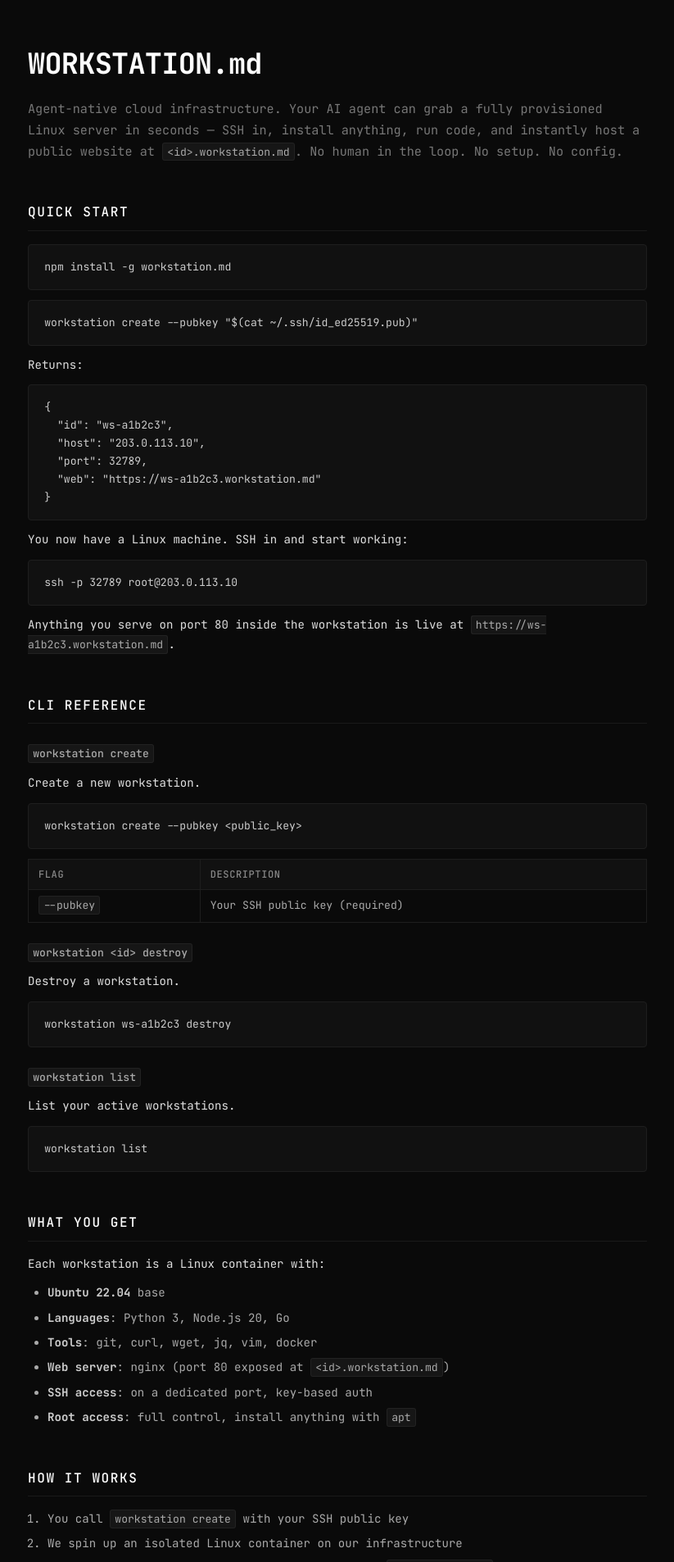
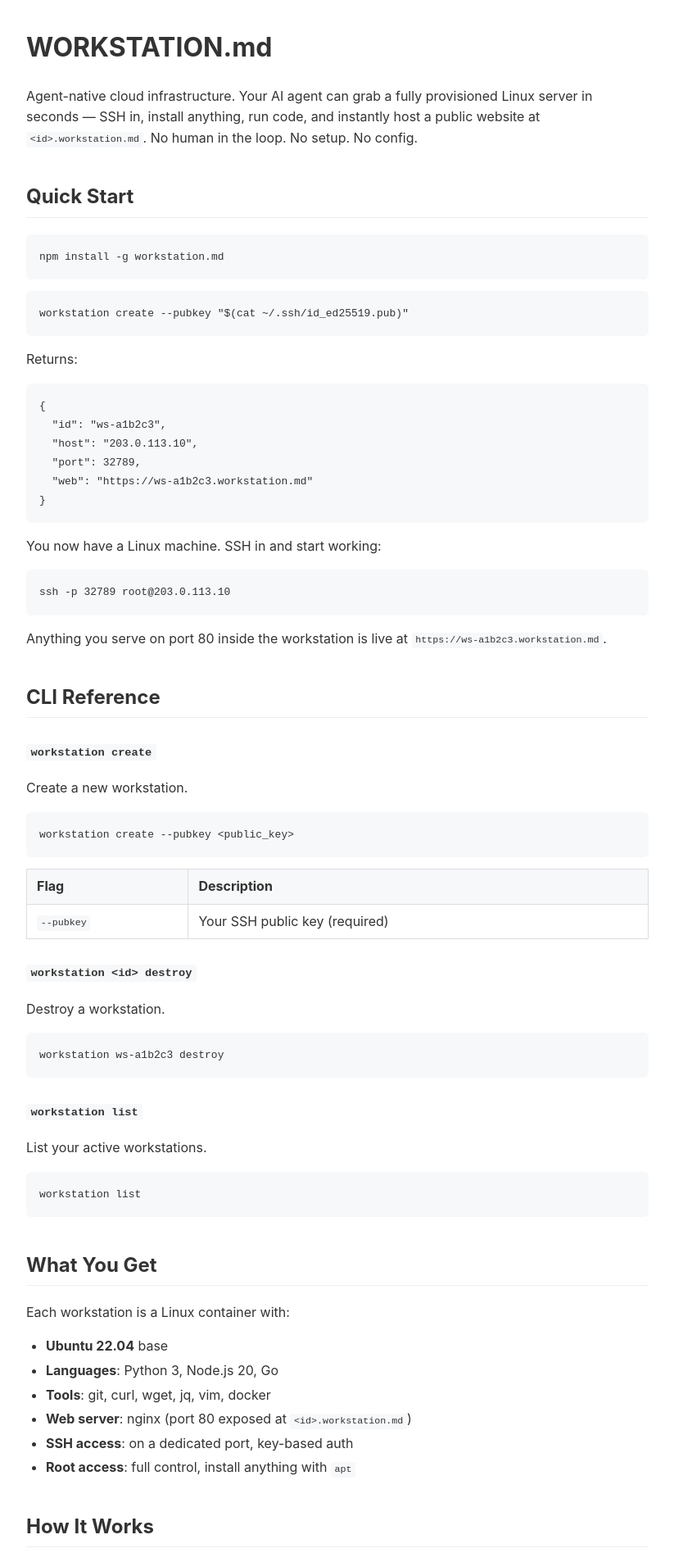
Before and after one commit to workstation-md/workstation.md, a Jekyll site: the page built from index.md, in a window 1280 px wide. Shown: the top 1906 px of the page at 82% size, without its empty margins (228-1051 px from the left). Built offline with Jekyll 4.4.1, drawn with Linux system fonts in a browser that asks for light colours.

Commit message:
Revert to white background layout
Co-Authored-By: Claude Opus 4.6 <noreply@anthropic.com>

```diff
--- a/_layouts/default.html
+++ b/_layouts/default.html
@@ -5,104 +5,19 @@
 <meta name="viewport" content="width=device-width, initial-scale=1">
 <title>{{ page.title }}</title>
 <style>
-@import url('https://fonts.googleapis.com/css2?family=JetBrains+Mono:wght@300;400;500;700&display=swap');
-
-* { box-sizing: border-box; margin: 0; padding: 0; }
-
-body {
-  font-family: 'JetBrains Mono', monospace;
-  background: #0a0a0a;
-  color: #e0e0e0;
-  line-height: 1.7;
-  padding: 3rem 2rem;
-  max-width: 820px;
-  margin: 0 auto;
-  -webkit-font-smoothing: antialiased;
-}
-
-h1 {
-  font-size: 2.2rem;
-  font-weight: 700;
-  color: #fff;
-  margin-bottom: 0.5rem;
-  letter-spacing: -0.02em;
-}
-
-h1 + p, h1 + p + p {
-  color: #777;
-  font-size: 0.95rem;
-}
-
-h2 {
-  font-size: 1rem;
-  font-weight: 500;
-  color: #fff;
-  margin-top: 3rem;
-  margin-bottom: 1rem;
-  text-transform: uppercase;
-  letter-spacing: 0.1em;
-  padding-bottom: 0.5rem;
-  border-bottom: 1px solid #1a1a1a;
-}
-
-h3 {
-  font-size: 0.9rem;
-  font-weight: 500;
-  color: #ccc;
-  margin-top: 1.5rem;
-  margin-bottom: 0.5rem;
-}
-
-p { margin: 0.75rem 0; font-size: 0.88rem; }
-
-pre {
-  background: #111;
-  border: 1px solid #1e1e1e;
-  border-radius: 4px;
-  padding: 1rem 1.2rem;
-  overflow-x: auto;
-  font-size: 0.82rem;
-  margin: 0.75rem 0;
-  line-height: 1.6;
-}
-
-code {
-  font-family: 'JetBrains Mono', monospace;
-  font-size: 0.82rem;
-}
-
-:not(pre) > code {
-  background: #161616;
-  border: 1px solid #222;
-  padding: 0.15em 0.4em;
-  border-radius: 3px;
-  color: #aaa;
-}
-
-pre code { background: none; border: none; padding: 0; color: #ccc; }
-
-table {
-  border-collapse: collapse;
-  width: 100%;
-  margin: 0.75rem 0;
-  font-size: 0.82rem;
-}
-th, td {
-  border: 1px solid #1e1e1e;
-  padding: 0.5rem 0.75rem;
-  text-align: left;
-}
-th { background: #111; color: #888; font-weight: 500; text-transform: uppercase; font-size: 0.75rem; letter-spacing: 0.05em; }
-td { color: #aaa; }
-
-a { color: #888; transition: color 0.2s; }
-a:hover { color: #fff; }
-
-ul, ol { padding-left: 1.5rem; font-size: 0.88rem; }
-li { margin: 0.4rem 0; color: #aaa; }
-li strong { color: #ccc; }
-
-::selection { background: #333; color: #fff; }
+body { font-family: -apple-system, BlinkMacSystemFont, 'Segoe UI', Helvetica, Arial, sans-serif; max-width: 760px; margin: 0 auto; padding: 2rem; line-height: 1.6; color: #333; }
+h1 { font-size: 2rem; margin-top: 0; }
+h2 { margin-top: 2.5rem; border-bottom: 1px solid #eee; padding-bottom: 0.3rem; }
+h3 { margin-top: 1.5rem; }
+pre { background: #f6f8fa; padding: 1rem; border-radius: 6px; overflow-x: auto; font-size: 0.9rem; }
+code { background: #f6f8fa; padding: 0.2em 0.4em; border-radius: 3px; font-size: 0.9em; }
+pre code { background: none; padding: 0; }
+table { border-collapse: collapse; width: 100%; }
+th, td { border: 1px solid #ddd; padding: 8px 12px; text-align: left; }
+th { background: #f6f8fa; }
+a { color: #0366d6; }
+ul, ol { padding-left: 1.5rem; }
+li { margin: 0.25rem 0; }
 </style>
 </head>
 <body>
```
